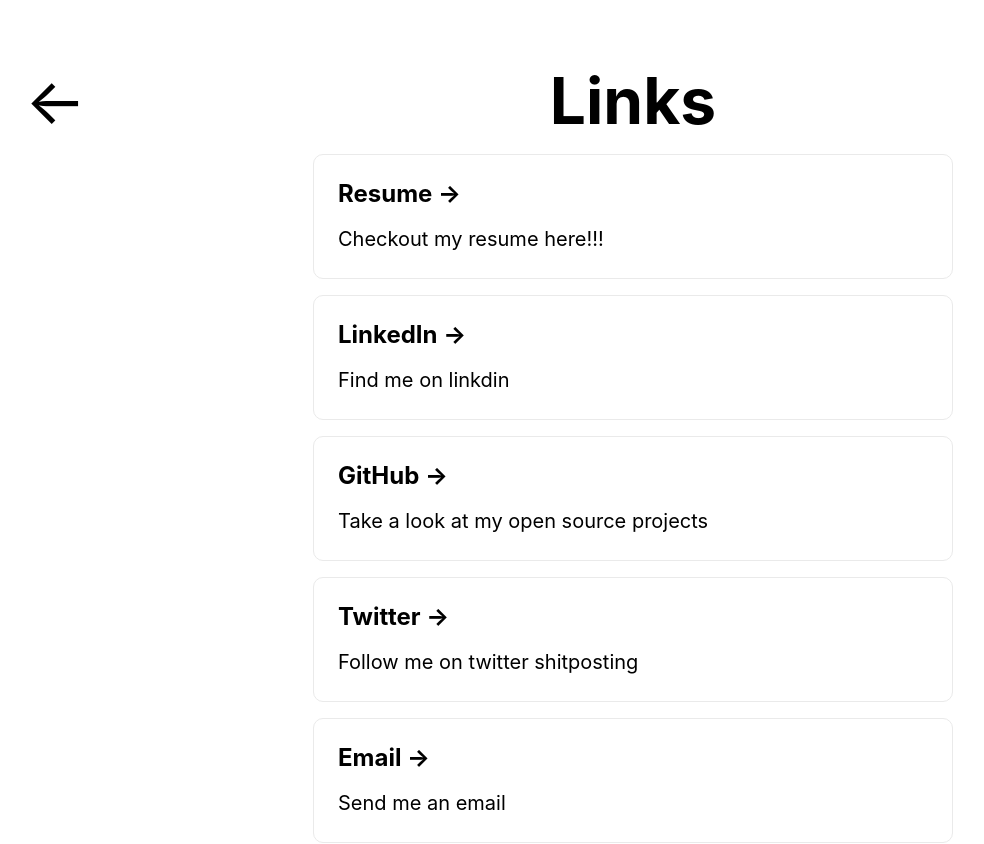
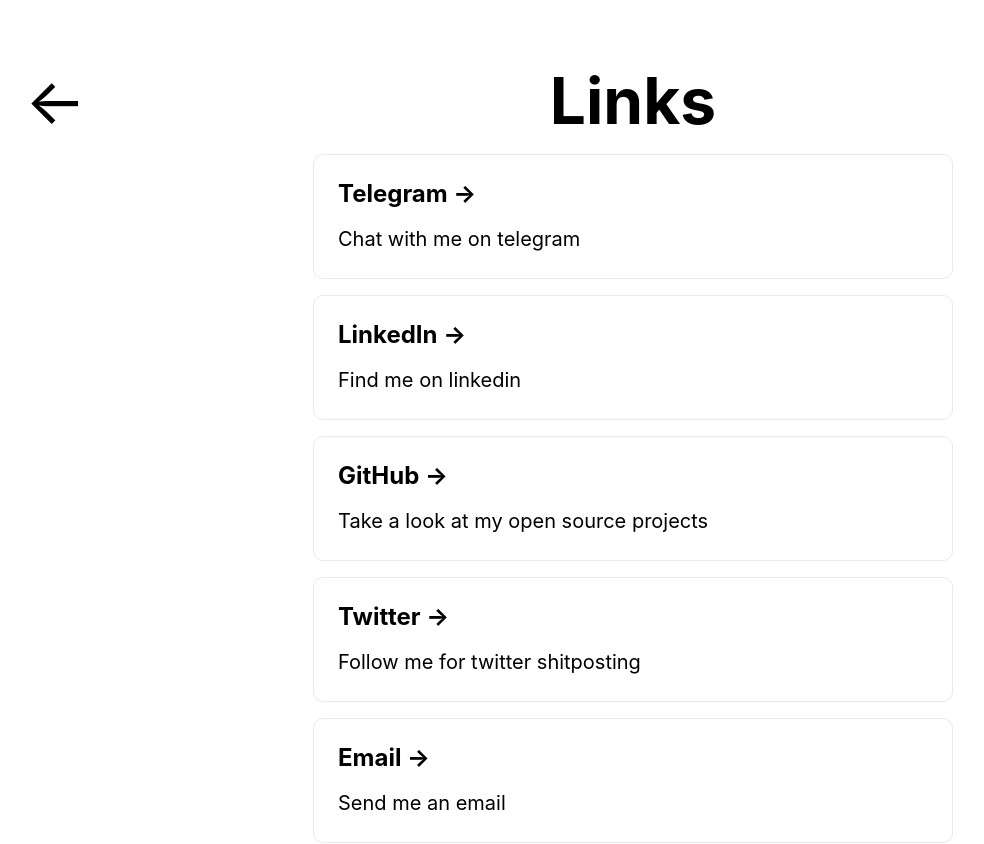
Before and after one commit to iamzubin/iamzub.in, a Next.js app: page /links in a window 1280 px wide. Shown: the top 844 px of the page, without its empty margins (7-991 px from the left). Built offline with nearby package versions, Linux system fonts and the light colour scheme.

Commit message:
fix: typos and change order

```diff
--- a/pages/links.js
+++ b/pages/links.js
@@ -6,14 +6,14 @@
 export default function Home() {
   const links = [
     {
-      name: "Resume",
-      url: "/Resume_iamzubin.pdf",
-      description: "Checkout my resume here!!!",
+      name: "Telegram",
+      url: "https://t.me/iamzubin",
+      description: "Chat with me on telegram",
     },
     {
       name: "LinkedIn",
       url: "https://www.linkedin.com/in/iamzubin/",
-      description: "Find me on linkdin",
+      description: "Find me on linkedin",
     },
     {
       name: "GitHub",
@@ -23,18 +23,14 @@
     {
       name: "Twitter",
       url: "https://www.twitter.com/_iamzub_in/",
-      description: "Follow me on twitter shitposting",
+      description: "Follow me for twitter shitposting",
     },
     {
       name: "Email",
       url: "mailto:zchoudhary.10@gmail.com",
       description: "Send me an email",
-    },
-    {
-      name: "Telegram",
-      url: "https://t.me/iamzubin",
-      description: "Chat with me on telegram",
     }
+
   ];
 
   return (
```
